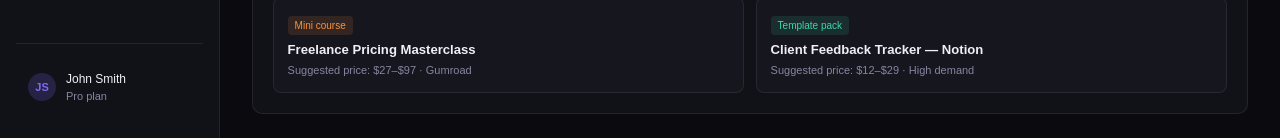
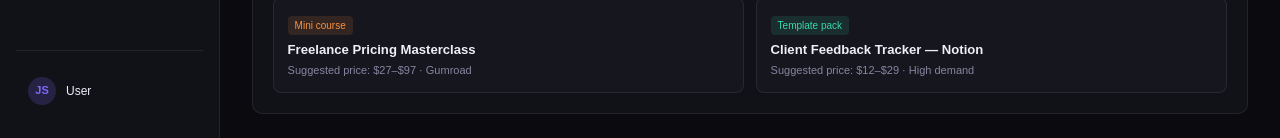
Before and after one commit to n1s4n4/nichescan, a Next.js app: page /dashboard in a window 1280 px wide. Shown: the part 985-1123 px from the top of the page. Built offline with nearby package versions, Linux system fonts and the light colour scheme.

Commit message:
show real user name in dashboard

```diff
--- a/app/dashboard/page.tsx
+++ b/app/dashboard/page.tsx
@@ -1,7 +1,13 @@
 /* eslint-disable */
 "use client";
-import { useState } from "react";
+import { useState, useEffect } from "react";
 import Link from "next/link";
+import { createClient } from "@supabase/supabase-js";
+
+const supabase = createClient(
+  "https://nibcrmvirgzrwfsospkh.supabase.co",
+  "eyJhbGciOiJIUzI1NiIsInR5cCI6IkpXVCJ9.eyJpc3MiOiJzdXBhYmFzZSIsInJlZiI6Im5pYmNybXZpcmd6cndmc29zcGtoIiwicm9sZSI6ImFub24iLCJpYXQiOjE3NzQ4NTUzMTEsImV4cCI6MjA5MDQzMTMxMX0.I2eDv6dqPMCeEGvGsjDAm5g-UJUy9Up2Wm_RUUmxdgw"
+);
 
 const painPoints = [
   { title: "Can't find good Notion templates for ADHD workflows", sub: "r/ADHD · 847 upvotes · 231 comments", score: 94, tag: "High demand", tagColor: "#fb923c", tagBg: "rgba(251,146,60,0.15)" },
@@ -29,6 +35,17 @@ const navItems = [
 
 export default function Dashboard() {
   const [active, setActive] = useState("Dashboard");
+const [userName, setUserName] = useState("User");
+const [userEmail, setUserEmail] = useState("");
+
+useEffect(() => {
+  supabase.auth.getUser().then(({ data }) => {
+    if (data.user) {
+      setUserName(data.user.user_metadata?.full_name || "User");
+      setUserEmail(data.user.email || "");
+    }
+  });
+}, []);
 
   return (
     <div style={{ display: "flex", minHeight: "100vh", background: "#0a0a0f", color: "#f0eff8", fontFamily: "'DM Sans', sans-serif" }}>
@@ -56,8 +73,8 @@ export default function Dashboard() {
           <div style={{ display: "flex", alignItems: "center", gap: 10, padding: ".6rem .75rem", borderRadius: 8, cursor: "pointer" }}>
             <div style={{ width: 28, height: 28, borderRadius: "50%", background: "rgba(127,106,247,0.2)", display: "flex", alignItems: "center", justifyContent: "center", fontSize: 11, fontWeight: 700, color: "#7f6af7" }}>JS</div>
             <div>
-              <div style={{ fontSize: 12, fontWeight: 500 }}>John Smith</div>
-              <div style={{ fontSize: 11, color: "#8884a0" }}>Pro plan</div>
+              <div style={{ fontSize: 12, fontWeight: 500 }}>{userName}</div>
+              <div style={{ fontSize: 11, color: "#8884a0" }}>{userEmail}</div>
             </div>
           </div>
         </div>
```
